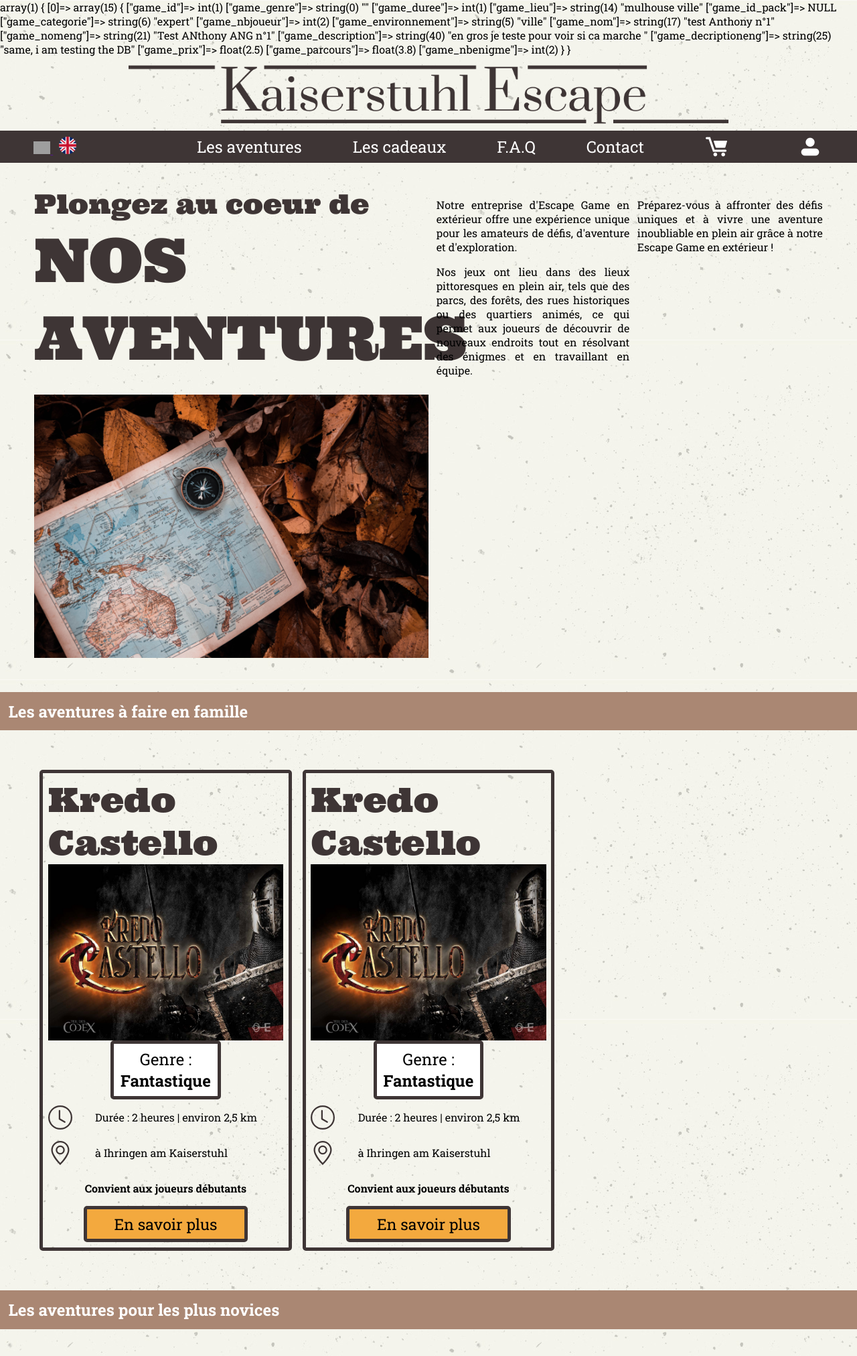
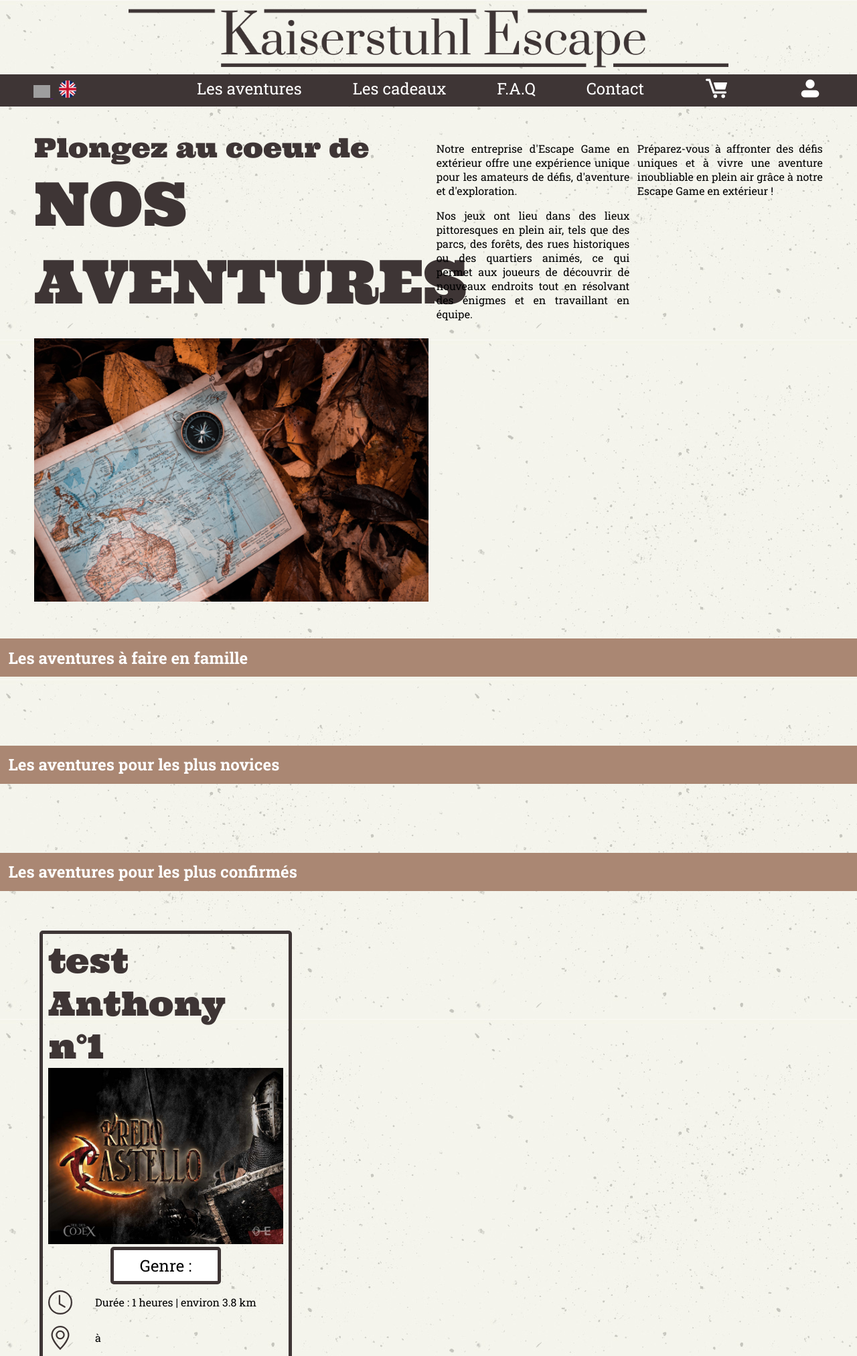
Before and after one commit to TareqBENGAH/SAE_401, a PHP site: page /index.php?action=aventures in a window 1280 px wide. Shown: the top 2024 px of the page at 67% size. Run offline with PHP 8.4, Linux system fonts and the light colour scheme; data comes from the database, SQL or seed files in the repository; some libraries are stand-ins or nearby versions; grey boxes are pictures that could not be loaded.

Commit message:
suite controler

```diff
--- a/controleur/CtlAventure.class.php
+++ b/controleur/CtlAventure.class.php
@@ -12,15 +12,14 @@ class CtlAventure{
 
     public function aventure_list(){
         $aventure_total=$this->aventure->getEscGames();
-        var_dump($aventure_total);
         $vue=new vue("aventures");
-        $vue->afficher(array($aventure_total));
+        $vue->afficher(array("infos"=>$aventure_total));
     }
 
     public function aventure($id_game){
         $infos_aventure = $this->aventure->getEscGame($id_game);
         $vue=new vue("aventure");
-        $vue->afficher(array($infos_aventure));
+        $vue->afficher(array("infos"=>$infos_aventure));
     }
 
 
--- /dev/null
+++ b/controleur/CtlCadeaux.class.php
@@ -0,0 +1,18 @@
+<?php
+
+require_once "vue/vue.class.php";
+require_once "modele/cadeaux.class.php";
+
+class CtlCadeau{
+    private $cadeau;
+
+    public function __construct(){
+        $this->aventure = new cadeau();
+    }
+
+    public function cadeau(){
+        $vue=new vue("cadeaux");
+        $vue->afficher(array());
+    }
+
+}
--- a/controleur/ctlRouteur.class.php
+++ b/controleur/ctlRouteur.class.php
@@ -4,6 +4,7 @@
 require "ctlPage.class.php";
 require "ctlClient.class.php";
 require "ctlAventure.class.php";
+require 'ctlCadeaux.class.php';
 
 class ctlRouteur
 {
@@ -14,6 +15,7 @@ class ctlRouteur
     private $ctlEscGame;
     private $ctlClient;
     private $ctlCPage;
+    private $ctlCadeau;
 
 
 
@@ -29,6 +31,7 @@ class ctlRouteur
         $this->ctlClient = new ctlClient();
         $this->ctlEscGame = new ctlAventure();
         $this->ctlPage = new ctlPage();
+        $this->ctlCadeau= new ctlCadeau();
     }
 
 
@@ -60,7 +63,7 @@ class ctlRouteur
                         $this->ctlEscGame->aventure_list();
                         break;
                     case "cadeaux":
-
+                        $this->ctlCadeau->cadeau();
                         break;
 
                     case "aventure":
--- /dev/null
+++ b/modele/cadeaux.class.php
@@ -0,0 +1,21 @@
+<?php
+require_once "modele/database.class.php";
+
+/***************************************************************
+Classe chargée de la gestion des clients dans la base de données
+***************************************************************/
+class cadeau extends database {
+
+     /*******************************************************
+  Affiche dans le gabarit la vue correspondant à l'action demandée
+    Entrée :
+
+
+    Retour :
+        affichage de la page cadeau
+  *******************************************************/
+
+
+
+
+}
--- a/modele/escGame.class.php
+++ b/modele/escGame.class.php
@@ -14,7 +14,7 @@ class EscGame extends database {
       [array] : Tableau associatif contenant la liste des clients
   *******************************************************/
   public function getEscGames() {
-     $req = 'SELECT * FROM game;';
+     $req = 'SELECT * FROM `game` ORDER BY `game`.`game_categorie`';
     // $req = 'SELECT id_client AS "N° Client", nom AS "NOM", prenom AS "Prénom" FROM client ORDER BY nom, prenom;';
     $clients = $this->execReq($req);
 
--- a/vue/vue.class.php
+++ b/vue/vue.class.php
@@ -37,7 +37,6 @@ class vue {
     // $menu = MENU;
 
     extract($data);   // Extrait les valeurs du tableau associatif $data dans des variables
-
     ob_start();
 
     require $this->fichierVue;   // Génère le contenu de la page en fonction de l'action
--- a/vue/vue_aventures.php
+++ b/vue/vue_aventures.php
@@ -1,3 +1,6 @@
+<?php
+// var_dump($infos);
+?>
 <div id="aventures">
     <div class="block-1">
         <div>
@@ -23,7 +26,59 @@
     <div id="aventure_famille">
         <h2>Les aventures à faire en famille</h2>
         <div class="block_trio_aventure">
+
+        <?php
+        //Affichage des escapes games qui sont accessibles aux novices
+        foreach($infos as $game){
+            if ($game["game_categorie"]=="familial"){
+                ?>
             <div class="block_aventure">
+                <h3><?=$game["game_nom"]?></h3>
+                <img src="img/kredo/kredo.png" alt="Image escape game Kredo">
+                <div class="genre_aventure">
+                    <p>
+                        Genre :
+                    </p>
+                    <p>
+                        <span><?=$game["game_genre"]?></span>
+                    </p>
+                </div>
+                <div class="caract_aventure">
+                    <div>
+                        <svg xmlns="http://www.w3.org/2000/svg" width="36" height="36" fill="#3E3535" class="bi bi-clock" viewBox="0 0 16 16">
+                            <path d="M8 3.5a.5.5 0 0 0-1 0V9a.5.5 0 0 0 .252.434l3.5 2a.5.5 0 0 0 .496-.868L8 8.71V3.5z" />
+                            <path d="M8 16A8 8 0 1 0 8 0a8 8 0 0 0 0 16zm7-8A7 7 0 1 1 1 8a7 7 0 0 1 14 0z" />
+                        </svg>
+                        <p>Durée : <?=$game["game_duree"]?> heures | environ <?=$game["game_parcours"]?> km</p>
+                    </div>
+                    <div>
+                        <svg xmlns="http://www.w3.org/2000/svg" width="36" height="36" fill="#3E3535" class="bi bi-geo-alt" viewBox="0 0 16 16">
+                            <path d="M12.166 8.94c-.524 1.062-1.234 2.12-1.96 3.07A31.493 31.493 0 0 1 8 14.58a31.481 31.481 0 0 1-2.206-2.57c-.726-.95-1.436-2.008-1.96-3.07C3.304 7.867 3 6.862 3 6a5 5 0 0 1 10 0c0 .862-.305 1.867-.834 2.94zM8 16s6-5.686 6-10A6 6 0 0 0 2 6c0 4.314 6 10 6 10z" />
+                            <path d="M8 8a2 2 0 1 1 0-4 2 2 0 0 1 0 4zm0 1a3 3 0 1 0 0-6 3 3 0 0 0 0 6z" />
+                        </svg>
+                        <p>
+                            à
+                            <?php//=$game["game_location"]?>
+                        </p>
+                    </div>
+                </div>
+                <p class="dif_aventure">
+                    <span>
+                        Convient aux joueurs débutants
+                    </span>
+                </p>
+                <div class="button_ensavoir">
+                    <button class="button_plus">
+                        <a href="index.php?action=aventure;id_game=<?=$game["game_id"]?>">En savoir plus</a>
+                    </button>
+                </div>
+            </div>
+        <?php
+            }
+        }
+
+        ?>
+            <!-- <div class="block_aventure">
                 <h3>Kredo Castello</h3>
                 <img src="img/kredo/kredo.png" alt="Image escape game Kredo">
                 <div class="genre_aventure">
@@ -62,8 +117,65 @@
                         <a>En savoir plus</a>
                     </button>
                 </div>
+            </div> -->
+        </div>
+    </div>
+    <div id="aventure_debutant">
+        <h2>Les aventures pour les plus novices</h2>
+        <div class="block_trio_aventure">
+        <?php
+        //Affichage des escapes games qui sont accessibles aux novices
+        foreach($infos as $game){
+            if ($game["game_categorie"]=="novice"){
+                ?>
+            <div class="block_aventure">
+                <h3><?=$game["game_nom"]?></h3>
+                <img src="img/kredo/kredo.png" alt="Image escape game Kredo">
+                <div class="genre_aventure">
+                    <p>
+                        Genre :
+                    </p>
+                    <p>
+                        <span><?=$game["game_genre"]?></span>
+                    </p>
+                </div>
+                <div class="caract_aventure">
+                    <div>
+                        <svg xmlns="http://www.w3.org/2000/svg" width="36" height="36" fill="#3E3535" class="bi bi-clock" viewBox="0 0 16 16">
+                            <path d="M8 3.5a.5.5 0 0 0-1 0V9a.5.5 0 0 0 .252.434l3.5 2a.5.5 0 0 0 .496-.868L8 8.71V3.5z" />
+                            <path d="M8 16A8 8 0 1 0 8 0a8 8 0 0 0 0 16zm7-8A7 7 0 1 1 1 8a7 7 0 0 1 14 0z" />
+                        </svg>
+                        <p>Durée : <?=$game["game_duree"]?> heures | environ <?=$game["game_parcours"]?> km</p>
+                    </div>
+                    <div>
+                        <svg xmlns="http://www.w3.org/2000/svg" width="36" height="36" fill="#3E3535" class="bi bi-geo-alt" viewBox="0 0 16 16">
+                            <path d="M12.166 8.94c-.524 1.062-1.234 2.12-1.96 3.07A31.493 31.493 0 0 1 8 14.58a31.481 31.481 0 0 1-2.206-2.57c-.726-.95-1.436-2.008-1.96-3.07C3.304 7.867 3 6.862 3 6a5 5 0 0 1 10 0c0 .862-.305 1.867-.834 2.94zM8 16s6-5.686 6-10A6 6 0 0 0 2 6c0 4.314 6 10 6 10z" />
+                            <path d="M8 8a2 2 0 1 1 0-4 2 2 0 0 1 0 4zm0 1a3 3 0 1 0 0-6 3 3 0 0 0 0 6z" />
+                        </svg>
+                        <p>
+                            à
+                            <?php//=$game["game_location"]?>
+                        </p>
+                    </div>
+                </div>
+                <p class="dif_aventure">
+                    <span>
+                        Convient aux joueurs débutants
+                    </span>
+                </p>
+                <div class="button_ensavoir">
+                    <button class="button_plus">
+                        <a href="index.php?action=aventure;id_game=<?=$game["game_id"]?>">En savoir plus</a>
+                    </button>
+                </div>
             </div>
-            <div class="block_aventure">
+<?php
+            }
+        }
+        ?>
+
+        <!-- affichage produit en html pas dynamique -->
+            <!-- <div class="block_aventure">
                 <h3>Kredo Castello</h3>
                 <img src="img/kredo/kredo.png" alt="Image escape game Kredo">
                 <div class="genre_aventure">
@@ -102,13 +214,8 @@
                         <a>En savoir plus</a>
                     </button>
                 </div>
-            </div>
-        </div>
-    </div>
-    <div id="aventure_debutant">
-        <h2>Les aventures pour les plus novices</h2>
-        <div class="block_trio_aventure">
-            <div class="block_aventure">
+            </div> -->
+            <!-- <div class="block_aventure">
                 <h3>Kredo Castello</h3>
                 <img src="img/kredo/kredo.png" alt="Image escape game Kredo">
                 <div class="genre_aventure">
@@ -147,53 +254,14 @@
                         <a>En savoir plus</a>
                     </button>
                 </div>
-            </div>
-            <div class="block_aventure">
-                <h3>Kredo Castello</h3>
-                <img src="img/kredo/kredo.png" alt="Image escape game Kredo">
-                <div class="genre_aventure">
-                    <p>
-                        Genre :
-                    </p>
-                    <p>
-                        <span>Fantastique</span>
-                    </p>
-                </div>
-                <div class="caract_aventure">
-                    <div>
-                        <svg xmlns="http://www.w3.org/2000/svg" width="36" height="36" fill="#3E3535" class="bi bi-clock" viewBox="0 0 16 16">
-                            <path d="M8 3.5a.5.5 0 0 0-1 0V9a.5.5 0 0 0 .252.434l3.5 2a.5.5 0 0 0 .496-.868L8 8.71V3.5z" />
-                            <path d="M8 16A8 8 0 1 0 8 0a8 8 0 0 0 0 16zm7-8A7 7 0 1 1 1 8a7 7 0 0 1 14 0z" />
-                        </svg>
-                        <p>Durée : 2 heures | environ 2,5 km</p>
-                    </div>
-                    <div>
-                        <svg xmlns="http://www.w3.org/2000/svg" width="36" height="36" fill="#3E3535" class="bi bi-geo-alt" viewBox="0 0 16 16">
-                            <path d="M12.166 8.94c-.524 1.062-1.234 2.12-1.96 3.07A31.493 31.493 0 0 1 8 14.58a31.481 31.481 0 0 1-2.206-2.57c-.726-.95-1.436-2.008-1.96-3.07C3.304 7.867 3 6.862 3 6a5 5 0 0 1 10 0c0 .862-.305 1.867-.834 2.94zM8 16s6-5.686 6-10A6 6 0 0 0 2 6c0 4.314 6 10 6 10z" />
-                            <path d="M8 8a2 2 0 1 1 0-4 2 2 0 0 1 0 4zm0 1a3 3 0 1 0 0-6 3 3 0 0 0 0 6z" />
-                        </svg>
-                        <p>
-                            à Ihringen am Kaiserstuhl
-                        </p>
-                    </div>
-                </div>
-                <p class="dif_aventure">
-                    <span>
-                        Convient aux joueurs débutants
-                    </span>
-                </p>
-                <div class="button_ensavoir">
-                    <button class="button_plus">
-                        <a>En savoir plus</a>
-                    </button>
-                </div>
-            </div>
+            </div> -->
         </div>
     </div>
     <div id="aventure_confirmée">
         <h2>Les aventures pour les plus confirmés</h2>
         <div class="block_trio_aventure">
-            <div class="block_aventure">
+
+            <!-- <div class="block_aventure">
                 <h3>Kredo Castello</h3>
                 <img src="img/kredo/kredo.png" alt="Image escape game Kredo">
                 <div class="genre_aventure">
@@ -272,7 +340,57 @@
                         <a>En savoir plus</a>
                     </button>
                 </div>
+            </div> -->
+            <?php
+        //Affichage des escapes games qui sont accessibles aux novices
+        foreach($infos as $game){
+            if ($game["game_categorie"]=="expert"){
+                ?>
+            <div class="block_aventure">
+                <h3><?=$game["game_nom"]?></h3>
+                <img src="img/kredo/kredo.png" alt="Image escape game Kredo">
+                <div class="genre_aventure">
+                    <p>
+                        Genre :
+                    </p>
+                    <p>
+                        <span><?=$game["game_genre"]?></span>
+                    </p>
+                </div>
+                <div class="caract_aventure">
+                    <div>
+                        <svg xmlns="http://www.w3.org/2000/svg" width="36" height="36" fill="#3E3535" class="bi bi-clock" viewBox="0 0 16 16">
+                            <path d="M8 3.5a.5.5 0 0 0-1 0V9a.5.5 0 0 0 .252.434l3.5 2a.5.5 0 0 0 .496-.868L8 8.71V3.5z" />
+                            <path d="M8 16A8 8 0 1 0 8 0a8 8 0 0 0 0 16zm7-8A7 7 0 1 1 1 8a7 7 0 0 1 14 0z" />
+                        </svg>
+                        <p>Durée : <?=$game["game_duree"]?> heures | environ <?=$game["game_parcours"]?> km</p>
+                    </div>
+                    <div>
+                        <svg xmlns="http://www.w3.org/2000/svg" width="36" height="36" fill="#3E3535" class="bi bi-geo-alt" viewBox="0 0 16 16">
+                            <path d="M12.166 8.94c-.524 1.062-1.234 2.12-1.96 3.07A31.493 31.493 0 0 1 8 14.58a31.481 31.481 0 0 1-2.206-2.57c-.726-.95-1.436-2.008-1.96-3.07C3.304 7.867 3 6.862 3 6a5 5 0 0 1 10 0c0 .862-.305 1.867-.834 2.94zM8 16s6-5.686 6-10A6 6 0 0 0 2 6c0 4.314 6 10 6 10z" />
+                            <path d="M8 8a2 2 0 1 1 0-4 2 2 0 0 1 0 4zm0 1a3 3 0 1 0 0-6 3 3 0 0 0 0 6z" />
+                        </svg>
+                        <p>
+                            à
+                            <?php//=$game["game_location"]?>
+                        </p>
+                    </div>
+                </div>
+                <p class="dif_aventure">
+                    <span>
+                        Convient aux joueurs débutants
+                    </span>
+                </p>
+                <div class="button_ensavoir">
+                    <button class="button_plus">
+                        <a href="index.php?action=aventure;id_game=<?=$game["game_id"]?>">En savoir plus</a>
+                    </button>
+                </div>
             </div>
+<?php
+            }
+        }
+        ?>
         </div>
     </div>
     <div id="futur_escape">
```
